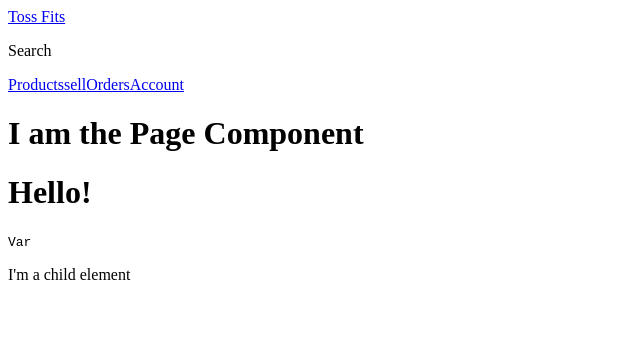
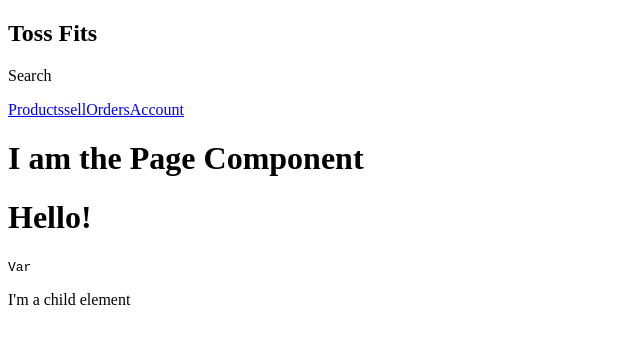
Before and after one commit to PJMantoss/tossFits, a Next.js app in the folder frontend/: page / in a window 1280 px wide. Shown: the top 344 px of the page, without its empty margins (0-640 px from the left). Built offline with nearby package versions, Linux system fonts and the light colour scheme.

Commit message:
update header

```diff
--- a/frontend/components/Header.js
+++ b/frontend/components/Header.js
@@ -6,7 +6,9 @@ function Header() {
   return (
     <header>
         <div className='bar'>
-            <Link href='/'>Toss Fits</Link>
+            <Link href='/'>
+              <h2>Toss Fits</h2>
+            </Link>
         </div>
 
         <div className='sub-bar'>
```
